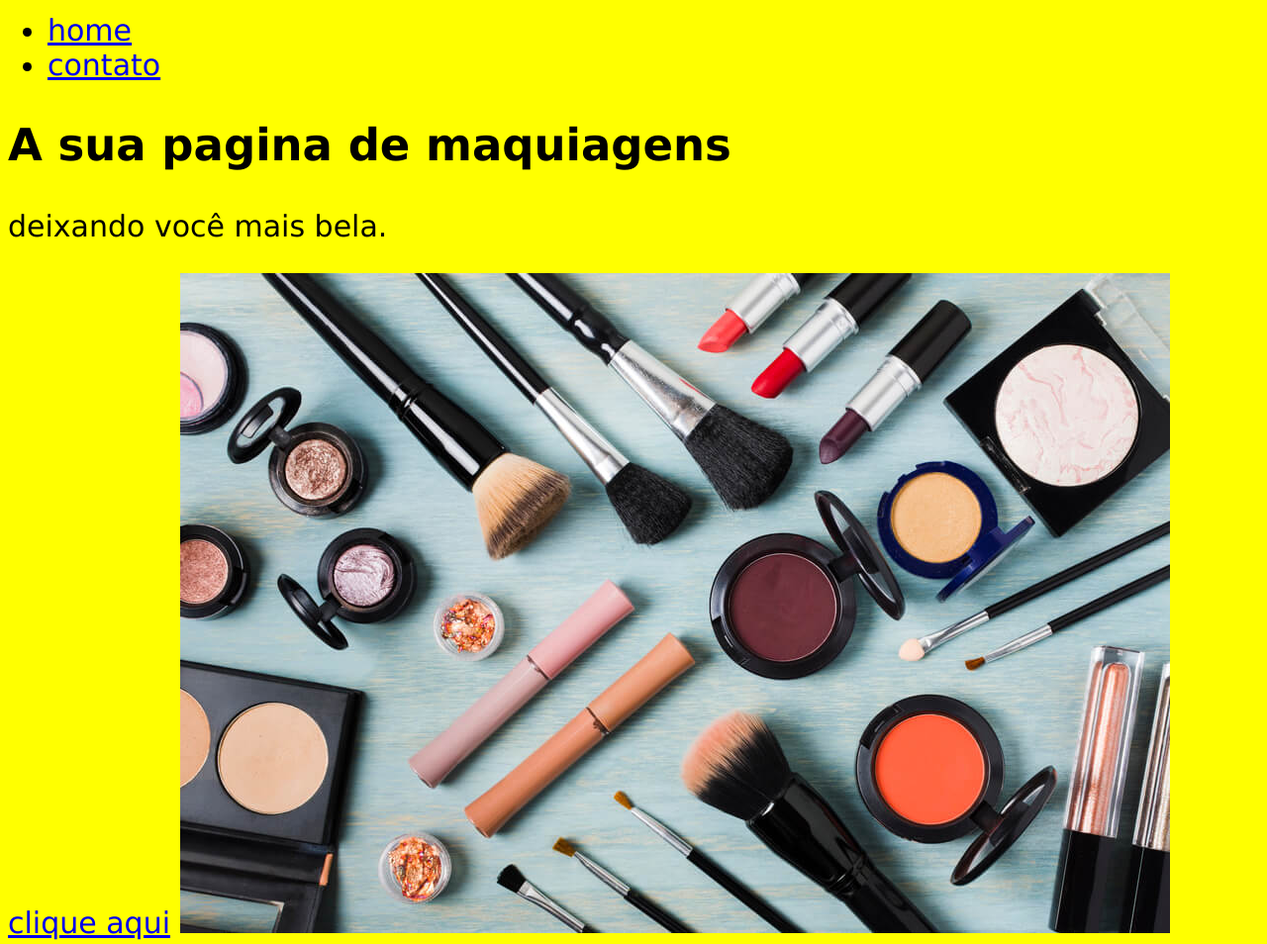
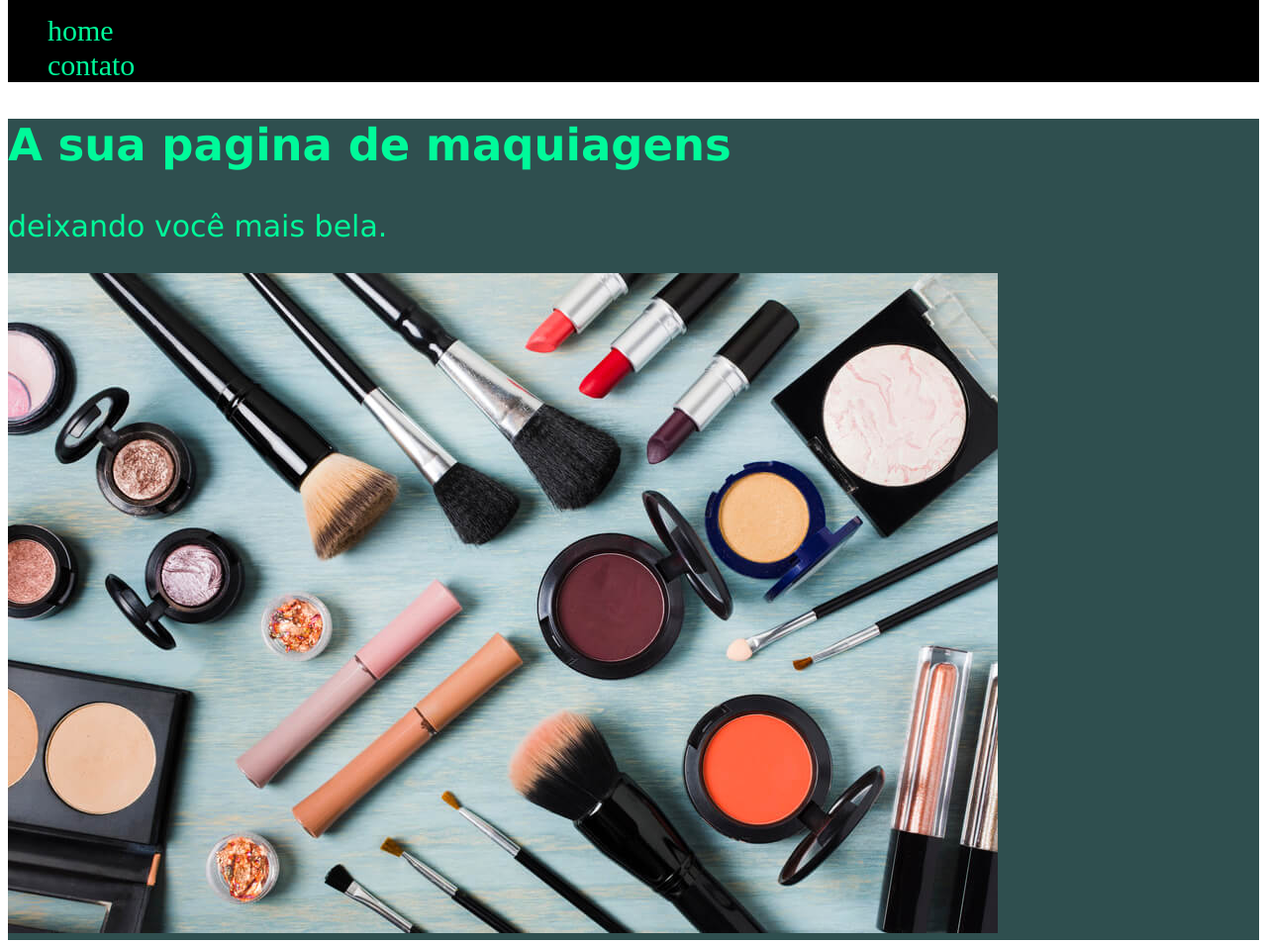
Before and after one commit to adolfmanga/site_oficial, a plain HTML site: page index.html in a window 1280 px wide. Shown: the part 60-1014 px from the top of the page at 99% size. Drawn offline with Linux system fonts and the light colour scheme.

Commit message:
modificação no css

```diff
--- a/estilo.css
+++ b/estilo.css
@@ -1,11 +1,32 @@
-.header {
-    background-color: beige;
+.cabeçalho a {
+    background-color: black;
+    text-decoration: none;
+    color: MediumSpringGreen;
+    font-family: 'Times New Roman', Times, serif;
 }
-.article {
-    background-color: aquamarine;
+.artigo a {
+    background-color: DarkSlateGray;
+    color: MediumSpringGreen;
+    text-decoration: none;
+}
+
+.artigo {
+    background-color: DarkSlateGray;
+    color: MediumSpringGreen;
 }
 .fundo{
-    background-color: yellow;
+    background-color: white;
     font-family: 'Lucida Sans', 'Lucida Sans Regular', 'Lucida Grande', 'Lucida Sans Unicode', Geneva, Verdana, sans-serif;
     font-size: 30px;
 }
+a {
+    color: plum:
+    text-decoration: none:
+}
+.cabeçalho {
+background-color: black;
+}
+.rodape {
+    background-color: Maroon;
+    font-size: 50px;
+}
--- a/index.html
+++ b/index.html
@@ -8,7 +8,7 @@
 </head>
 <body class="fundo">
 
-    <header>
+    <header class="cabeçalho">
 
         <nav>
     <a href="index.html">PAGINA INICIAL</a>
@@ -26,23 +26,22 @@
 </ul>
 
         </nav>
+    </header>
 
-    <article>
+    <article class="artigo">
    <H1>A sua pagina de maquiagens</H1>
    <p>deixando você mais bela.</p>
-   <a href="index.html">clique aqui</a>
-<img src="cosmetico.jpg">
+   <a href="index.html"><img src="cosmetico.jpg"></a>
 </article>
-</header>
 <!--materia 2-->
-<article>
+<article class="artigo">
     <h1>Nossos produtos, não são testados em animais.</h1>
     <p>confira a materia abaixo.</p>
     <a href="index.html">clique aqui</a>
  <img src="testes-em-animais2.jpg">
  <h1>AGORA SÓ FAZEMOS EM ELEITORES DO NOVE DEDOS.</h1>
  </article>
- <footer>
+ <footer class="rodape">
     VOCÊ CHEGAR AO FIM GUERREIRO, AGORA DESCANSE UM POUCO !
 </footer>
 </body>
```
Also changed, not shown: sapo.jpg (added).
